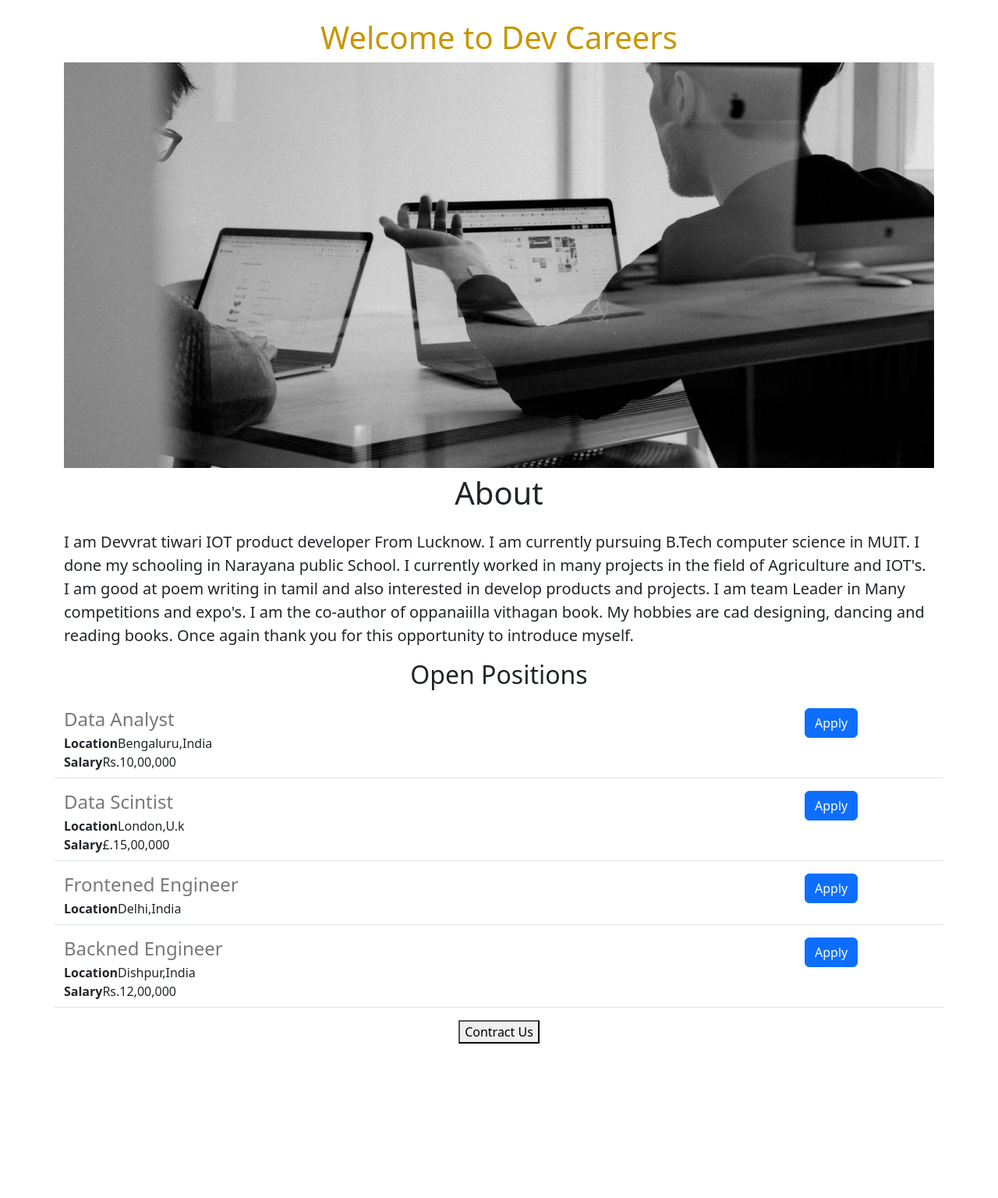
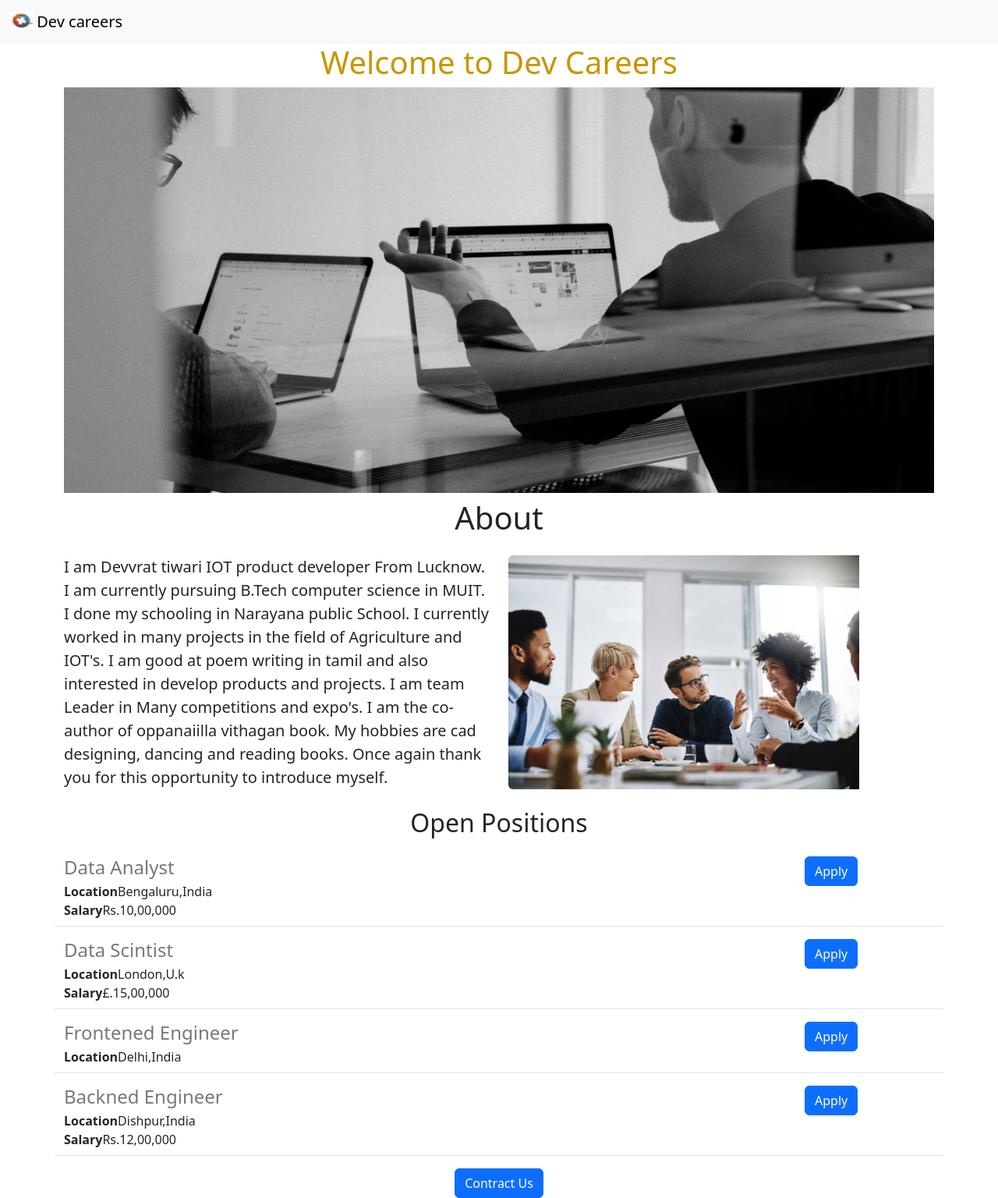
Before and after one commit to Shakar45/career-website, a Flask app: page / in a window 1280 px wide. Shown: the whole page at 78% size. Before the commit the page ends 1338 px from the top, so only its background shows below. Run offline with Flask 3, Linux system fonts and the light colour scheme.

Commit message:
modified

```diff
--- a/templates/home.html
+++ b/templates/home.html
@@ -5,9 +5,7 @@
     <meta name="viewport" content="width=device-width, initial-scale=1">
     <link href="https://cdn.jsdelivr.net/npm/bootstrap@5.3.3/dist/css/bootstrap.min.css" rel="stylesheet" integrity="sha384-QWTKZyjpPEjISv5WaRU9OFeRpok6YctnYmDr5pNlyT2bRjXh0JMhjY6hW+ALEwIH" crossorigin="anonymous">
     <title> Dev Careers</title>
-    <h1 class='text-center mt-4 mb-6' style='color:rgb(200,150,0)'>
-      Welcome to Dev Careers
-    </h1>
+
     <style>
 
       #banner{
@@ -22,19 +20,41 @@
   </head>
   <body>
     <div class="container">
+      <div>
+        {% include 'nav.html' %}
+      </div>
+      <div>
+      <h1 class='text-center ' style='color:rgb(200,150,0)'>
+        Welcome to Dev Careers
+      </h1>
         <img class='img-fluid' id ='banner' src="static/banner.jpg" height="420">
+        </div>
+
     <h1 class='text-center mt-2 mb-4'>
       About
     </h1>
+    <div class='row'>
+    <div class='col-6'>
      <p class='lead'>
-      I am Devvrat tiwari IOT product developer From Lucknow. I am currently pursuing B.Tech computer science in MUIT. I done my schooling in Narayana public School.
+
+          I am Devvrat tiwari IOT product developer From Lucknow. I am currently
+          pursuing B.Tech computer science in MUIT. I done my schooling in Narayana
+          public School.
         I currently worked in many projects in the field of Agriculture and IOT's.
-      I am good at poem writing in tamil and also interested in develop products and projects.
+        I am good at poem writing in tamil and also interested in develop products
+          and
+          projects.
         I am team Leader in Many competitions and expo's.
         I am the co-author of oppanaiilla vithagan book.
         My hobbies are cad designing, dancing and reading books.
         Once again thank you for this opportunity to introduce myself.
-    </p><h2 class='text-center mt-2 mb-4'>
+      </p>
+    </div>
+       <div class="col-6 d-none d-md-block">
+            <img src="static/work.jpg" class="img-fluid rounded-start" style='height:300px;border:radius:4px'>
+          </div>
+
+      <h2 class='text-center mt-2 mb-4'>
       Open Positions
     </h2>
         <div>
@@ -44,9 +64,10 @@
       </div>
 
     <div class='text-center'>
-      <button class=input class="btn btn-primary" type="button" value="Input">Contract Us</button>
+      <a class="btn btn-primary button-lg" href="mailto:mailtodevvrat.2614@gmil.com?subject=Question%20for%20the%20jobs&body=Name%3A%3CYour%20name%20here%3E%0D%0AQuestion%3A%3CYour%20querry%3E"type="button" value="Input">Contract Us</a>
      </div>
 
   </div>
+
   </body>
 </html>
--- a/templates/jobitem.html
+++ b/templates/jobitem.html
@@ -13,7 +13,8 @@
 </div>
 
 
-<div class='col-2'>
-  <button type="button" class="btn btn-primary">Apply</button>
+<div class='col-2 padding-right:16px'>
+  <a href="mailto:devvrat.2614@gmil.com?subject=Application%20for%20the%20{{job['tilte']}}&body=Name%3A%3CYour%20name%20here%3E%0D%0AResume%3A%3CResume%20link%2Fsoft%20copy%3E%0D%0Alinkdin%20I'd%3A%3Clinkdin%20link%3E"
+    button type="button" class="btn btn-primary">Apply</a>
 </div>
 </div>
```
Lines whose indentation alone changed are shown as unchanged.
